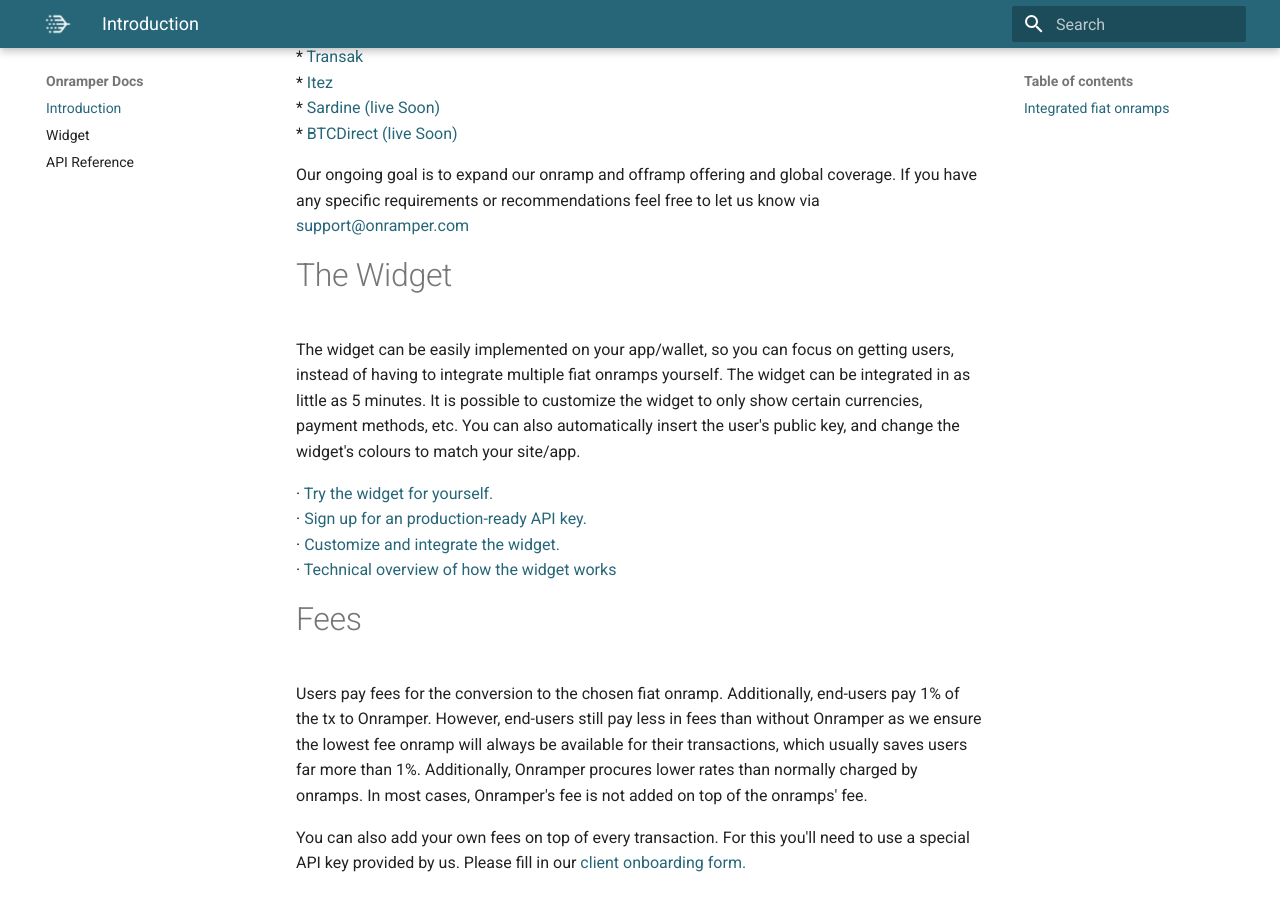
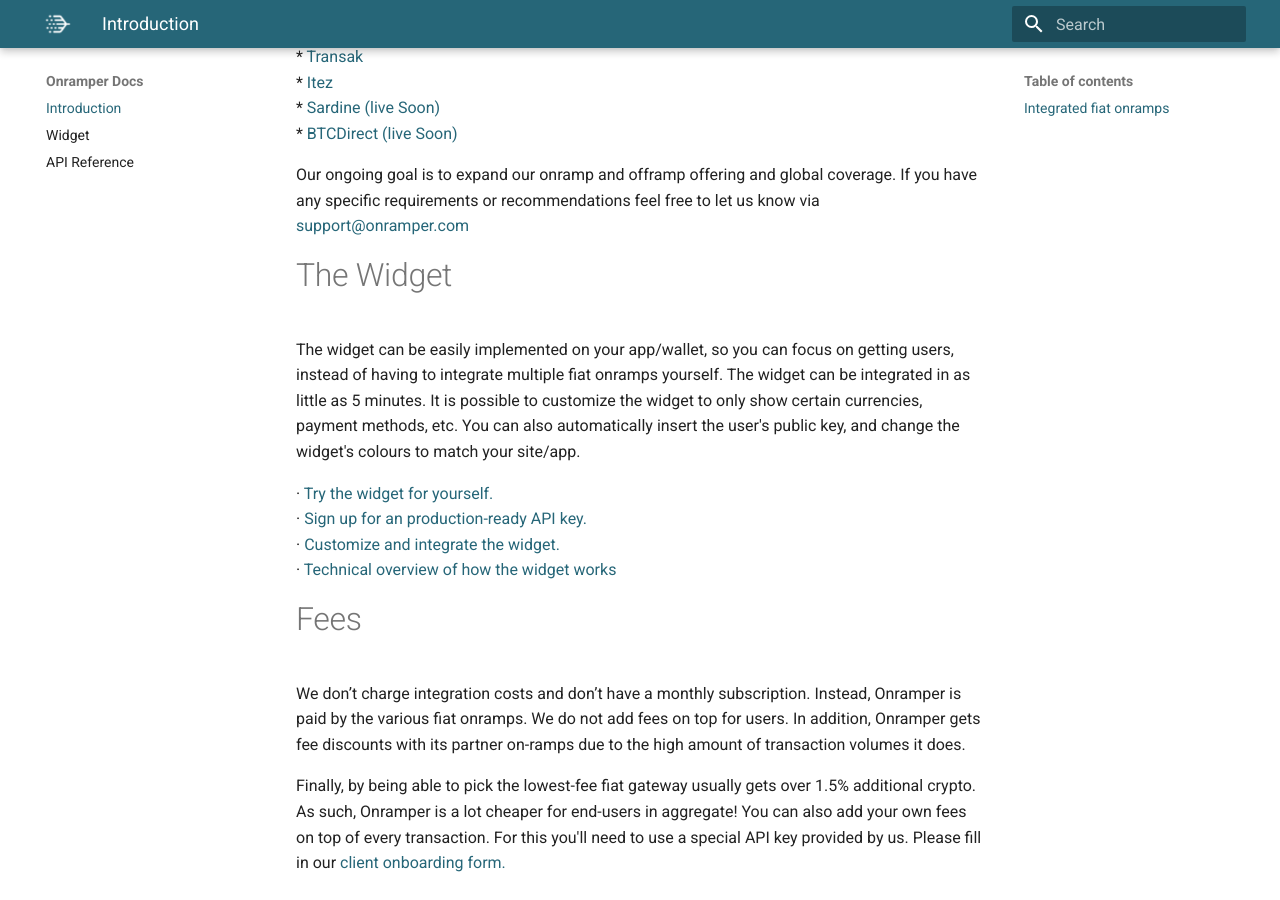
Before and after one commit to onramper/docs, an MkDocs documentation site: the page built from docs/index.md, in a window 1280 px wide and 900 px high, scrolled down 601 px. Built offline with MkDocs 1.6.1 and Material for MkDocs 9.7.7, drawn with Linux system fonts in a browser that asks for light colours.

Commit message:
Update index.md

```diff
--- a/docs/index.md
+++ b/docs/index.md
@@ -25,7 +25,7 @@ Our ongoing goal is to expand our onramp and offramp offering and global coverag
 The widget can be easily implemented on your app/wallet, so you can focus on getting users, instead of having to integrate multiple fiat onramps yourself. The widget can be integrated in as little as 5 minutes. It is possible to customize the widget to only show certain currencies, payment methods, etc. You can also automatically insert the user's public key, and change the widget's colours to match your site/app.
 
 · <a href="https://widget.onramper.com" target="_blank">Try the widget for yourself.</a>
-· <a href="https://share-eu1.hsforms.com/1c4qtZQxJSuONbQquXI9tdgfe2vw" target="_blank">Sign up for an production-ready API key.</a>
+· <a href="https://share-eu1.hsforms.com/1j4Hp016XT9-ilWyw6gw3wAfe2vw?__hstc=18962535.7ba5461a9167487941c7bf9585718709.1669355006934.1669355006934.1669355006934.1&__hssc=18962535.1.1669355006934&__hsfp=749069925" target="_blank">Sign up for an production-ready API key.</a>
 · [Customize and integrate the widget.](./widget.md)
 · [Technical overview of how the widget works](https://github.com/onramper/widget/blob/dev/README.md)
 
@@ -33,12 +33,12 @@ The widget can be easily implemented on your app/wallet, so you can focus on get
 # The API
 Onramper can be implemented by connecting to our API. As such, businesses will be able to integrate Onramper however they want. Connecting by API is more work, but allows you to fully build your own UX/UI. Note that our widget is highly customizable by itself, and integration of the widget ensures you instantly get every update we do on your integration.
 
-· <a href="https://share-eu1.hsforms.com/1c4qtZQxJSuONbQquXI9tdgfe2vw" target="_blank">Sign up for an production-ready API key.</a>
+· <a href="https://share-eu1.hsforms.com/1j4Hp016XT9-ilWyw6gw3wAfe2vw?__hstc=18962535.7ba5461a9167487941c7bf9585718709.1669355006934.1669355006934.1669355006934.1&__hssc=18962535.1.1669355006934&__hsfp=749069925" target="_blank">Sign up for an production-ready API key.</a>
 · [See the reference list of API endpoints](./API-Reference.md)
 · API wrappers (under development)
 --->
 
 # Fees
-Users pay fees for the conversion to the chosen fiat onramp. Additionally, end-users pay 1% of the tx to Onramper. However, end-users still pay less in fees than without Onramper as we ensure the lowest fee onramp will always be available for their transactions, which usually saves users far more than 1%. Additionally, Onramper procures lower rates than normally charged by onramps. In most cases, Onramper's fee is not added on top of the onramps' fee.
+We don’t charge integration costs and don’t have a monthly subscription. Instead, Onramper is paid by the various fiat onramps. We do not add fees on top for users. In addition, Onramper gets fee discounts with its partner on-ramps due to the high amount of transaction volumes it does.
 
-You can also add your own fees on top of every transaction. For this you'll need to use a special API key provided by us. Please fill in our <a href ="https://share-eu1.hsforms.com/1c4qtZQxJSuONbQquXI9tdgfe2vw" taget="_blank">client onboarding form.</a>
+Finally, by being able to pick the lowest-fee fiat gateway usually gets over 1.5% additional crypto. As such, Onramper is a lot cheaper for end-users in aggregate! You can also add your own fees on top of every transaction. For this you'll need to use a special API key provided by us. Please fill in our <a href ="https://share-eu1.hsforms.com/1j4Hp016XT9-ilWyw6gw3wAfe2vw?__hstc=18962535.7ba5461a9167487941c7bf9585718709.1669355006934.1669355006934.1669355006934.1&__hssc=18962535.1.1669355006934&__hsfp=749069925" target="_blank">client onboarding form.</a>
```
